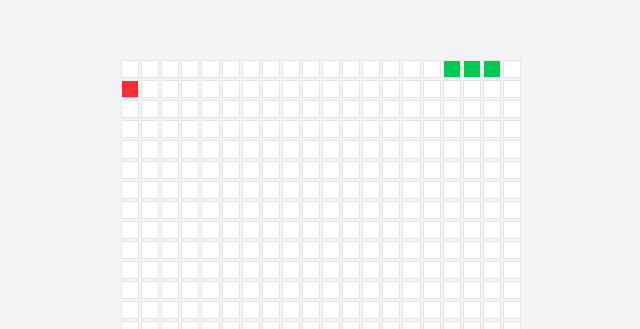
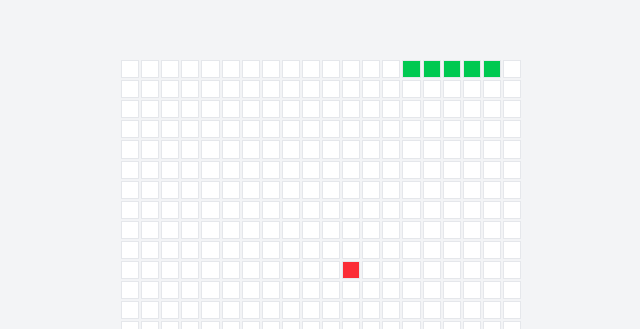
Before and after one commit to imagion/snake-game, a Next.js app: page /grid in a window 1280 px wide. Shown: the part 140-469 px from the top of the page, without its empty margins (319-959 px from the left). Built offline with nearby package versions, Linux system fonts and the light colour scheme.

Commit message:
Исправление проблемы "stale closure"

```diff
--- a/app/(pages)/grid/page.tsx
+++ b/app/(pages)/grid/page.tsx
@@ -1,11 +1,11 @@
 'use client';
 
-import { useEffect, useState } from 'react';
+import { useCallback, useEffect, useState } from 'react';
 import { cn } from '@/lib/utils';
 
 export default function GridPage() {
   const [snake, setSnake] = useState<Array<number>>([12, 11, 10]);
-  const [food, setFood] = useState<number>(20);
+  const [food, setFood] = useState<number>(15);
   const [direction, setDirection] = useState<'right' | 'left' | 'up' | 'down'>(
     'right',
   );
@@ -23,7 +23,7 @@
   };
 
   // Движение змейки
-  const moveSnake = () => {
+  const moveSnake = useCallback(() => {
     setSnake((prev) => {
       const head = prev[0];
       let newHead;
@@ -56,11 +56,9 @@
           break;
         case 'down':
           // Если у нижней границы, телепорт на верхнюю
-          // Оператор остатка от деления (%) отлично справляется с этим
           newHead = (head + cols) % totalCells;
           break;
         default:
-          // Этот случай не должен произойти
           newHead = head;
           break;
       }
@@ -78,7 +76,7 @@
 
       return newSnake;
     });
-  };
+  }, [direction, food, rows, cols]);
 
   // Автодвижение
   useEffect(() => {
@@ -87,7 +85,7 @@
     }, 300);
 
     return () => clearInterval(interval);
-  }, [direction]);
+  }, [moveSnake]);
 
   // Управление
   useEffect(() => {
```
